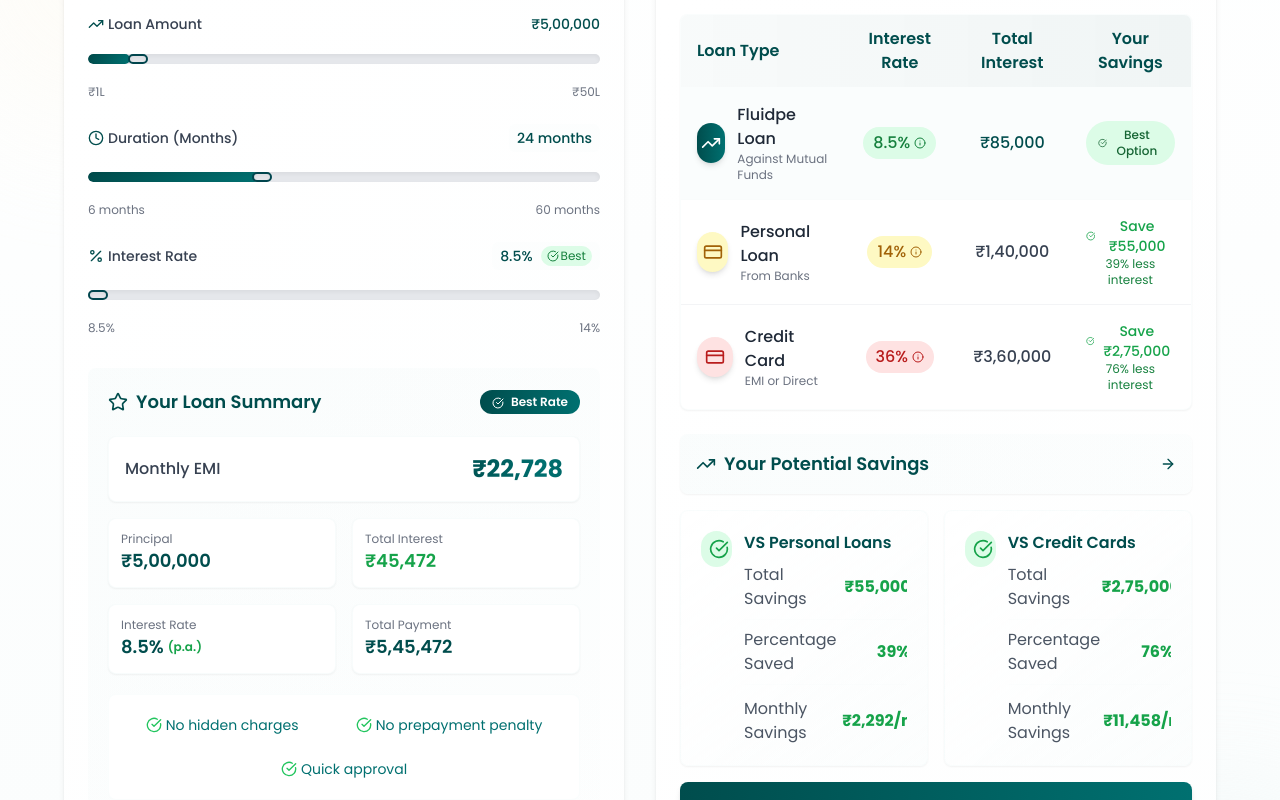
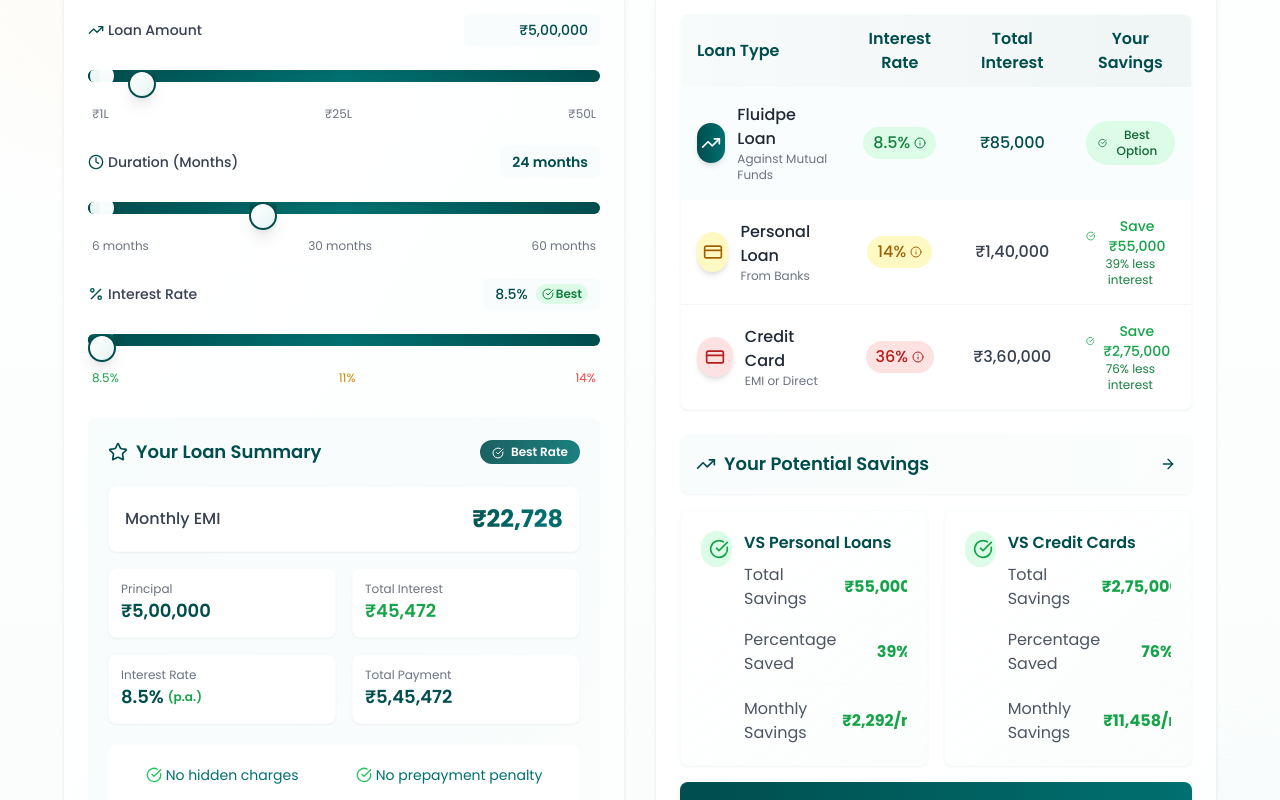
Before and after one commit to vincenzock/fluidpe-funding-fusion, a React (Vite) app: page / in a window 1280 px wide. Shown: the part 2060-2860 px from the top of the page. Built offline with nearby package versions, Linux system fonts and the light colour scheme.

Commit message:
Refactor: Improve slider component aesthetics
Enhance the slider component with shining effects and interactive elements for a more visually appealing and engaging user experience.

```diff
--- a/src/components/LoanCalculator.tsx
+++ b/src/components/LoanCalculator.tsx
@@ -4,6 +4,7 @@ import { Calculator, TrendingUp, Clock, Percent, Star, CheckCircle, CreditCard,
 import { Slider } from '@/components/ui/slider';
 import { Input } from '@/components/ui/input';
 import { Label } from '@/components/ui/label';
+import { motion } from 'framer-motion';
 
 interface LoanCalculatorProps {
   onLoanAmountChange?: (amount: number) => void;
@@ -20,6 +21,7 @@ const LoanCalculator = ({
   const [loanDuration, setLoanDuration] = useState(24); // 24 months
   const [interestRate, setInterestRate] = useState(8.5); // 8.5% default
   const [customAmount, setCustomAmount] = useState('500000');
+  const [hoveredElement, setHoveredElement] = useState<string | null>(null);
 
   const calculateEMI = () => {
     const principal = loanAmount;
@@ -61,7 +63,12 @@ const LoanCalculator = ({
   const totalPayment = emi * loanDuration;
 
   return (
-    <div className="bg-white rounded-xl shadow-md overflow-hidden h-full transition-all duration-300 hover:shadow-lg">
+    <motion.div
+      initial={{ opacity: 0, y: 20 }}
+      animate={{ opacity: 1, y: 0 }}
+      transition={{ duration: 0.5 }}
+      className="bg-white rounded-xl shadow-md overflow-hidden h-full transition-all duration-300 hover:shadow-xl"
+    >
       <div className="bg-gradient-to-r from-fluidpe-teal to-fluidpe-medium-teal p-5 text-white relative overflow-hidden">
         <div className="relative z-10">
           <h3 className="text-xl font-semibold flex items-center">
@@ -73,14 +80,18 @@ const LoanCalculator = ({
         <div className="absolute left-10 bottom-0 w-16 h-16 bg-white/5 rounded-full transform translate-y-1/2"></div>
       </div>
 
-      <div className="p-6 bg-gradient-to-br from-white to-fluidpe-light-teal/5">
+      <div className="p-6 bg-gradient-to-br from-white to-fluidpe-light-teal/10">
         <div className="space-y-6">
-          <div className="space-y-3">
-            <div className="flex justify-between mb-1">
-              <label className="text-sm font-medium text-gray-700 flex items-center">
+          <motion.div
+            className="space-y-3 relative"
+            whileHover={{ scale: 1.01 }}
+            transition={{ duration: 0.2 }}
+          >
+            <div className="flex justify-between items-center mb-1">
+              <Label className="text-sm font-medium text-gray-700 flex items-center cursor-pointer hover:text-fluidpe-teal transition-colors">
                 <TrendingUp className="w-4 h-4 mr-1 text-fluidpe-teal" /> Loan Amount
-              </label>
-              <div className="relative shine-effect">
+              </Label>
+              <div className="slider-value shine-effect">
                 <Input
                   type="text"
                   value={`₹${parseInt(customAmount).toLocaleString('en-IN')}`}
@@ -89,145 +100,220 @@ const LoanCalculator = ({
                 />
               </div>
             </div>
+            <div className="relative calculator-slider group">
               <Slider
                 min={100000}
                 max={5000000}
                 step={10000}
                 value={[loanAmount]}
                 onValueChange={handleSliderChange}
-              className="calculator-slider cursor-pointer"
+                className="cursor-pointer"
+                onMouseEnter={() => setHoveredElement('amount')}
+                onMouseLeave={() => setHoveredElement(null)}
               />
-            <div className="flex justify-between text-xs text-gray-500">
+              {hoveredElement === 'amount' && (
+                <div className="slider-tooltip">
+                  {`₹${loanAmount.toLocaleString('en-IN')}`}
+                </div>
+              )}
+            </div>
+            <div className="slider-range-labels">
               <span>₹1L</span>
+              <span>₹25L</span>
               <span>₹50L</span>
             </div>
-          </div>
+          </motion.div>
 
-          <div className="space-y-3">
-            <div className="flex justify-between mb-1">
-              <label className="text-sm font-medium text-gray-700 flex items-center">
+          <motion.div
+            className="space-y-3 relative"
+            whileHover={{ scale: 1.01 }}
+            transition={{ duration: 0.2 }}
+          >
+            <div className="flex justify-between items-center mb-1">
+              <Label className="text-sm font-medium text-gray-700 flex items-center cursor-pointer hover:text-fluidpe-teal transition-colors">
                 <Clock className="w-4 h-4 mr-1 text-fluidpe-teal" /> Duration (Months)
-              </label>
-              <span className="text-sm font-medium text-fluidpe-teal shine-effect px-2 py-1 rounded-md bg-fluidpe-light-teal/10">
+              </Label>
+              <span className="slider-value">
                 {loanDuration} months
               </span>
             </div>
+            <div className="relative calculator-slider group">
               <Slider
                 min={6}
                 max={60}
                 step={6}
                 value={[loanDuration]}
                 onValueChange={(value) => setLoanDuration(value[0])}
-              className="calculator-slider cursor-pointer"
+                className="cursor-pointer"
+                onMouseEnter={() => setHoveredElement('duration')}
+                onMouseLeave={() => setHoveredElement(null)}
               />
-            <div className="flex justify-between text-xs text-gray-500">
+              {hoveredElement === 'duration' && (
+                <div className="slider-tooltip">
+                  {`${loanDuration} months (${(loanDuration/12).toFixed(1)} years)`}
+                </div>
+              )}
+            </div>
+            <div className="slider-range-labels">
               <span>6 months</span>
+              <span>30 months</span>
               <span>60 months</span>
             </div>
-          </div>
+          </motion.div>
 
-          <div className="space-y-3">
-            <div className="flex justify-between mb-1">
-              <label className="text-sm font-medium text-gray-700 flex items-center">
+          <motion.div
+            className="space-y-3 relative"
+            whileHover={{ scale: 1.01 }}
+            transition={{ duration: 0.2 }}
+          >
+            <div className="flex justify-between items-center mb-1">
+              <Label className="text-sm font-medium text-gray-700 flex items-center cursor-pointer hover:text-fluidpe-teal transition-colors">
                 <Percent className="w-4 h-4 mr-1 text-fluidpe-teal" /> Interest Rate
-              </label>
-              <div className="flex items-center shine-effect px-2 py-1 rounded-md bg-fluidpe-light-teal/10">
+              </Label>
+              <div className="flex items-center slider-value">
                 <span className="text-sm font-medium text-fluidpe-teal">{interestRate}%</span>
                 <div className="ml-2 bg-green-100 text-green-700 text-xs px-1.5 py-0.5 rounded-full flex items-center">
                   <CheckCircle className="w-3 h-3 mr-0.5" /> Best
                 </div>
               </div>
             </div>
+            <div className="relative calculator-slider group">
               <Slider
                 min={8.5}
                 max={14}
                 step={0.5}
                 value={[interestRate]}
                 onValueChange={(value) => setInterestRate(value[0])}
-              className="calculator-slider cursor-pointer"
+                className="cursor-pointer"
+                onMouseEnter={() => setHoveredElement('interest')}
+                onMouseLeave={() => setHoveredElement(null)}
               />
-            <div className="flex justify-between text-xs text-gray-500">
-              <span>8.5%</span>
-              <span>14%</span>
+              {hoveredElement === 'interest' && (
+                <div className="slider-tooltip">
+                  {`${interestRate}% interest rate (${interestRate < 10 ? 'Excellent' : interestRate < 12 ? 'Good' : 'Average'})`}
                 </div>
+              )}
             </div>
+            <div className="slider-range-labels">
+              <span className="text-green-600">8.5%</span>
+              <span className="text-yellow-600">11%</span>
+              <span className="text-red-500">14%</span>
+            </div>
+          </motion.div>
         </div>
 
-        <div className="mt-8 bg-gradient-to-br from-fluidpe-light-teal/20 to-fluidpe-light-teal/5 rounded-lg p-5 hover:shadow-md transition-all duration-300">
+        <motion.div
+          initial={{ opacity: 0, scale: 0.95 }}
+          animate={{ opacity: 1, scale: 1 }}
+          transition={{ delay: 0.3, duration: 0.5 }}
+          className="mt-8 bg-gradient-to-br from-fluidpe-light-teal/30 to-fluidpe-light-teal/5 rounded-lg p-5 hover:shadow-md transition-all duration-300"
+        >
           <div className="flex justify-between items-center">
             <div className="flex items-center">
               <Star className="w-5 h-5 mr-2 text-fluidpe-teal" />
               <h4 className="text-lg font-semibold text-fluidpe-teal">Your Loan Summary</h4>
             </div>
-            <div className="bg-gradient-to-r from-fluidpe-teal to-fluidpe-medium-teal text-white text-xs font-semibold px-3 py-1 rounded-full shine-effect">
+            <div className="bg-gradient-to-r from-fluidpe-teal to-fluidpe-medium-teal text-white text-xs font-semibold px-3 py-1 rounded-full shine-effect animate-pulse">
               <CheckCircle className="w-3 h-3 inline-block mr-1" /> Best Rate
             </div>
           </div>
 
           <div className="mt-5 grid grid-cols-2 gap-4">
-            <div className="col-span-2 bg-white rounded-lg shadow-sm p-4 border border-fluidpe-light-teal/30 shine-effect">
+            <motion.div
+              className="col-span-2 bg-white rounded-lg shadow-sm p-4 border border-fluidpe-light-teal/30 shine-effect"
+              whileHover={{ scale: 1.02, boxShadow: "0 10px 25px rgba(0, 77, 77, 0.1)" }}
+              transition={{ duration: 0.2 }}
+            >
               <div className="flex justify-between items-center">
                 <span className="text-gray-700 font-medium">Monthly EMI</span>
                 <span className="text-2xl font-bold text-fluidpe-teal gradient-text-animate">
                   ₹{emi.toLocaleString('en-IN')}
                 </span>
               </div>
-            </div>
+            </motion.div>
 
-            <div className="bg-white rounded-lg shadow-sm p-3 border border-fluidpe-light-teal/30">
+            <motion.div
+              className="bg-white rounded-lg shadow-sm p-3 border border-fluidpe-light-teal/30 group"
+              whileHover={{ scale: 1.05, boxShadow: "0 8px 20px rgba(0, 77, 77, 0.08)" }}
+              transition={{ duration: 0.2 }}
+            >
               <div className="flex flex-col">
-                <span className="text-xs text-gray-500">Principal</span>
+                <span className="text-xs text-gray-500 group-hover:text-fluidpe-teal transition-colors duration-200">Principal</span>
                 <span className="text-lg font-semibold text-fluidpe-teal">
                   ₹{loanAmount.toLocaleString('en-IN')}
                 </span>
               </div>
-            </div>
+            </motion.div>
 
-            <div className="bg-white rounded-lg shadow-sm p-3 border border-fluidpe-light-teal/30">
+            <motion.div
+              className="bg-white rounded-lg shadow-sm p-3 border border-fluidpe-light-teal/30 group"
+              whileHover={{ scale: 1.05, boxShadow: "0 8px 20px rgba(0, 77, 77, 0.08)" }}
+              transition={{ duration: 0.2 }}
+            >
               <div className="flex flex-col">
-                <span className="text-xs text-gray-500">Total Interest</span>
+                <span className="text-xs text-gray-500 group-hover:text-green-600 transition-colors duration-200">Total Interest</span>
                 <span className="text-lg font-semibold text-green-600">
                   ₹{totalInterest.toLocaleString('en-IN')}
                 </span>
               </div>
-            </div>
+            </motion.div>
 
-            <div className="bg-white rounded-lg shadow-sm p-3 border border-fluidpe-light-teal/30">
+            <motion.div
+              className="bg-white rounded-lg shadow-sm p-3 border border-fluidpe-light-teal/30 group"
+              whileHover={{ scale: 1.05, boxShadow: "0 8px 20px rgba(0, 77, 77, 0.08)" }}
+              transition={{ duration: 0.2 }}
+            >
               <div className="flex flex-col">
-                <span className="text-xs text-gray-500">Interest Rate</span>
+                <span className="text-xs text-gray-500 group-hover:text-fluidpe-teal transition-colors duration-200">Interest Rate</span>
                 <span className="text-lg font-semibold text-fluidpe-teal flex items-center">
                   {interestRate}% <span className="ml-1 text-xs text-green-600">(p.a.)</span>
                 </span>
               </div>
-            </div>
+            </motion.div>
 
-            <div className="bg-white rounded-lg shadow-sm p-3 border border-fluidpe-light-teal/30">
+            <motion.div
+              className="bg-white rounded-lg shadow-sm p-3 border border-fluidpe-light-teal/30 group"
+              whileHover={{ scale: 1.05, boxShadow: "0 8px 20px rgba(0, 77, 77, 0.08)" }}
+              transition={{ duration: 0.2 }}
+            >
               <div className="flex flex-col">
-                <span className="text-xs text-gray-500">Total Payment</span>
+                <span className="text-xs text-gray-500 group-hover:text-fluidpe-teal transition-colors duration-200">Total Payment</span>
                 <span className="text-lg font-semibold text-fluidpe-teal">
                   ₹{totalPayment.toLocaleString('en-IN')}
                 </span>
               </div>
-            </div>
+            </motion.div>
           </div>
 
-          <div className="mt-5 flex flex-wrap items-center justify-around gap-2 bg-white rounded-lg p-3 border border-fluidpe-light-teal/20">
-            <div className="flex items-center pulse-highlight p-2 rounded-lg">
+          <motion.div
+            className="mt-5 flex flex-wrap items-center justify-around gap-2 bg-white rounded-lg p-3 border border-fluidpe-light-teal/20"
+            whileHover={{ boxShadow: "0 5px 15px rgba(0, 77, 77, 0.05)" }}
+          >
+            <motion.div
+              className="flex items-center pulse-highlight p-2 rounded-lg"
+              whileHover={{ scale: 1.05, backgroundColor: "rgba(0, 77, 77, 0.05)" }}
+            >
               <CheckCircle className="w-4 h-4 mr-1 text-green-500" />
               <span className="text-sm text-fluidpe-medium-teal">No hidden charges</span>
-            </div>
-            <div className="flex items-center pulse-highlight p-2 rounded-lg">
+            </motion.div>
+            <motion.div
+              className="flex items-center pulse-highlight p-2 rounded-lg"
+              whileHover={{ scale: 1.05, backgroundColor: "rgba(0, 77, 77, 0.05)" }}
+            >
               <CheckCircle className="w-4 h-4 mr-1 text-green-500" />
               <span className="text-sm text-fluidpe-medium-teal">No prepayment penalty</span>
-            </div>
-            <div className="flex items-center pulse-highlight p-2 rounded-lg">
+            </motion.div>
+            <motion.div
+              className="flex items-center pulse-highlight p-2 rounded-lg"
+              whileHover={{ scale: 1.05, backgroundColor: "rgba(0, 77, 77, 0.05)" }}
+            >
               <CheckCircle className="w-4 h-4 mr-1 text-green-500" />
               <span className="text-sm text-fluidpe-medium-teal">Quick approval</span>
+            </motion.div>
+          </motion.div>
+        </motion.div>
       </div>
-          </div>
-        </div>
-      </div>
-    </div>
+    </motion.div>
   );
 };
 
--- a/src/components/ui/slider.tsx
+++ b/src/components/ui/slider.tsx
@@ -16,10 +16,10 @@ const Slider = React.forwardRef<
     )}
     {...props}
   >
-    <SliderPrimitive.Track className="relative h-2 w-full grow overflow-hidden rounded-full bg-secondary">
-      <SliderPrimitive.Range className="absolute h-full bg-gradient-to-r from-fluidpe-teal to-fluidpe-medium-teal" />
+    <SliderPrimitive.Track className="relative h-3 w-full grow overflow-hidden rounded-full bg-secondary shadow-inner">
+      <SliderPrimitive.Range className="absolute h-full bg-gradient-to-r from-fluidpe-teal via-fluidpe-medium-teal to-fluidpe-teal animate-shine" />
     </SliderPrimitive.Track>
-    <SliderPrimitive.Thumb className="block h-5 w-5 rounded-full border-2 border-primary bg-background ring-offset-background transition-colors focus-visible:outline-none focus-visible:ring-2 focus-visible:ring-ring focus-visible:ring-offset-2 disabled:pointer-events-none disabled:opacity-50 hover:scale-110 hover:shadow-md transition-all duration-200 shadow-sm" />
+    <SliderPrimitive.Thumb className="block h-7 w-7 rounded-full border-2 border-primary bg-gradient-to-br from-white to-fluidpe-light-teal shadow-lg ring-offset-background transition-colors focus-visible:outline-none focus-visible:ring-2 focus-visible:ring-ring focus-visible:ring-offset-2 disabled:pointer-events-none disabled:opacity-50 hover:scale-110 hover:shadow-xl active:scale-95 transition-all duration-200 cursor-pointer before:content-[''] before:absolute before:top-0 before:left-0 before:w-full before:h-full before:rounded-full before:bg-white/30 before:opacity-0 hover:before:opacity-100 before:transition-opacity" />
   </SliderPrimitive.Root>
 ))
 Slider.displayName = SliderPrimitive.Root.displayName
--- a/src/index.css
+++ b/src/index.css
@@ -1,4 +1,3 @@
-
 @tailwind base;
 @tailwind components;
 @tailwind utilities;
@@ -191,15 +190,15 @@
 }
 
 .calculator-slider [data-orientation=horizontal] {
-  @apply h-2.5 bg-gray-200 rounded-full shadow-inner;
+  @apply h-3 bg-gradient-to-br from-gray-200 to-gray-100 rounded-full shadow-inner;
 }
 
 .calculator-slider [data-orientation=horizontal] span {
-  @apply bg-gradient-to-r from-fluidpe-teal to-fluidpe-medium-teal rounded-full h-full transition-all duration-300;
+  @apply bg-gradient-to-r from-fluidpe-teal via-fluidpe-medium-teal to-fluidpe-teal rounded-full h-full transition-all duration-300;
 }
 
 .calculator-slider [data-orientation=horizontal] span span {
-  @apply shadow-lg bg-white border-2 border-fluidpe-teal w-6 h-6 -top-1.5 transition-all duration-300 hover:scale-110;
+  @apply shadow-lg bg-gradient-to-br from-white to-fluidpe-light-teal border-2 border-fluidpe-teal w-7 h-7 -top-2 transition-all duration-200 hover:scale-110;
 }
 
 .gradient-text-animate {
@@ -216,6 +215,32 @@
   to {
     background-position: 200% center;
   }
+}
+
+@keyframes sliderglow {
+  0% {
+    box-shadow: 0 0 5px rgba(0, 77, 77, 0.7);
+  }
+  50% {
+    box-shadow: 0 0 20px rgba(0, 77, 77, 0.5);
+  }
+  100% {
+    box-shadow: 0 0 5px rgba(0, 77, 77, 0.7);
+  }
+}
+
+@keyframes slidershine {
+  from {
+    background-position: 200% center;
+  }
+  to {
+    background-position: -200% center;
+  }
+}
+
+.animate-shine {
+  background-size: 200% auto;
+  animation: slidershine 3s linear infinite;
 }
 
 /* Shine effect */
@@ -270,12 +295,19 @@
 
 /* Elegant slider styles - additional customization */
 .calculator-slider {
-  padding: 8px 0;
+  padding: 12px 0;
+  margin: 8px 0;
+  cursor: pointer;
 }
 
 .calculator-slider [data-orientation=horizontal] span span:hover {
-  @apply border-fluidpe-medium-teal shadow-fluidpe-light-teal/50;
-  box-shadow: 0 0 0 5px rgba(0, 77, 77, 0.1);
+  @apply border-fluidpe-medium-teal;
+  box-shadow: 0 0 15px rgba(0, 77, 77, 0.5);
+  animation: sliderglow 2s infinite;
+}
+
+.calculator-slider [data-orientation=horizontal] span span:active {
+  @apply scale-105;
 }
 
 /* Hover animations for table cells */
@@ -324,3 +356,57 @@ tbody tr {
   background: linear-gradient(135deg, rgba(255, 255, 255, 0.8), rgba(227, 255, 253, 0.8));
   backdrop-filter: blur(4px);
 }
+
+/* New interactive slider labels */
+.slider-label {
+  @apply text-xs font-medium text-fluidpe-teal bg-fluidpe-light-teal/30 px-2 py-1 rounded transition-all duration-300;
+}
+
+.slider-label:hover {
+  @apply bg-fluidpe-light-teal/50 scale-110;
+}
+
+.slider-value {
+  @apply text-sm font-semibold text-fluidpe-teal px-3 py-1.5 rounded-md bg-fluidpe-light-teal/20 hover:bg-fluidpe-light-teal/30 transition-all duration-300 shine-effect;
+}
+
+.slider-range-labels {
+  @apply flex justify-between text-xs text-gray-500 mt-1 px-1;
+}
+
+.slider-range-labels span {
+  @apply hover:text-fluidpe-teal transition-colors duration-200 cursor-default;
+}
+
+/* Custom tooltip for sliders */
+.slider-tooltip {
+  position: absolute;
+  top: -30px;
+  left: 50%;
+  transform: translateX(-50%);
+  background: linear-gradient(to bottom right, #004d4d, #007070);
+  color: white;
+  padding: 4px 8px;
+  border-radius: 4px;
+  font-size: 12px;
+  opacity: 0;
+  transition: opacity 0.2s;
+  pointer-events: none;
+  white-space: nowrap;
+  box-shadow: 0 2px 10px rgba(0, 0, 0, 0.2);
+}
+
+.slider-tooltip::after {
+  content: '';
+  position: absolute;
+  bottom: -4px;
+  left: 50%;
+  transform: translateX(-50%);
+  border-width: 4px 4px 0 4px;
+  border-style: solid;
+  border-color: #007070 transparent transparent transparent;
+}
+
+.calculator-slider:hover .slider-tooltip {
+  opacity: 1;
+}
```
Lines whose indentation alone changed are shown as unchanged.
